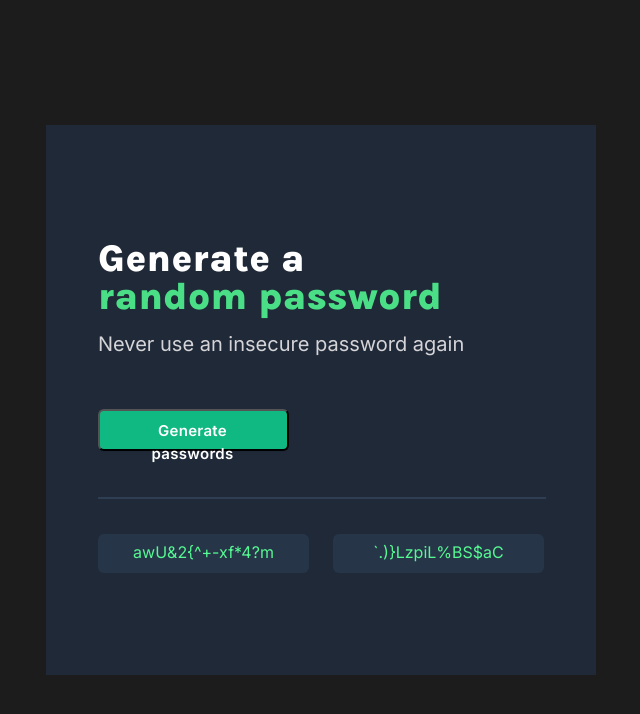
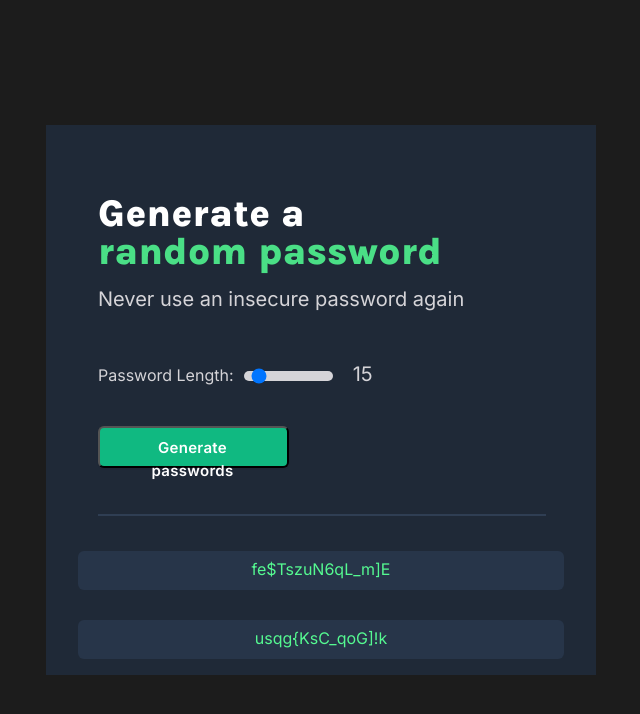
Before and after one commit to for-scrimba/password-generator, a plain HTML site: page index.html in a window 1280 px wide. Both pictures are taken after a click on the button "Generate passwords". Shown: the whole page, without its empty margins (319-959 px from the left). Drawn offline with nearby package versions, Linux system fonts and the light colour scheme.

Commit message:
add slider

```diff
--- a/config.js
+++ b/config.js
@@ -12,4 +12,6 @@ export const percents = {
   specialPercent: 0.15,
 };
 
-export const passwordLength = 15;
+export const passwordDefaults = {
+  length: 15,
+};
--- a/index.html
+++ b/index.html
@@ -25,6 +25,20 @@
           <span class="title-green">random password</span>
         </h1>
         <div class="text">Never use an insecure password again</div>
+        <form id="form">
+          <label for="password-length">Password Length:</label>
+          <input
+            type="range"
+            id="password-length"
+            min="12"
+            max="40"
+            value="15"
+            step="1"
+            aria-labelledby="password-length"
+          />
+          <span id="slider-value">15</span>
+        </form>
+
         <button id="button">Generate passwords</button>
         <div class="horizontal-line"></div>
         <ul class="passwords-wrapper">
--- a/index.js
+++ b/index.js
@@ -1,4 +1,4 @@
-import { characters, percents, passwordLength } from "./config.js";
+import { characters, percents, passwordDefaults } from "./config.js";
 
 function validatePercents(percents) {
   const total = Object.values(percents).reduce((sum, val) => sum + val, 0);
@@ -18,7 +18,14 @@ function calculateCategorySizes(length, percents) {
 }
 
 function getRandomChar(chars) {
-  return chars[Math.floor(Math.random() * chars.length)];
+  if (window.crypto && window.crypto.getRandomValues) {
+    const array = new Uint32Array(1);
+    window.crypto.getRandomValues(array);
+    return chars[array[0] % chars.length];
+  } else {
+    console.warn("Falling back to Math.random for character generation.");
+    return chars[Math.floor(Math.random() * chars.length)];
+  }
 }
 
 function randomArray(array) {
@@ -29,26 +36,20 @@ function randomArray(array) {
   return array;
 }
 
-function getPassword() {
-  const categorySizes = calculateCategorySizes(passwordLength, percents);
+function getPassword(config) {
+  const length = config?.length || passwordDefaults.length;
+  const categorySizes = calculateCategorySizes(length, percents);
 
-  // const categories = [
-  //   { chars: characters.upperCase, size: categorySizes.upperCasePercent },
-  //   { chars: characters.lowerCase, size: categorySizes.lowerCasePercent },
-  //   { chars: characters.numbers, size: categorySizes.numberPercent },
-  //   { chars: characters.specialCharacters, size: categorySizes.specialPercent },
-  // ];
-  // ==============================================================
   const categories = Object.entries(characters).map(([key, chars]) => ({
     chars,
-    size: percents[key + "Percent"],
+    size: categorySizes[key + "Percent"],
   }));
 
   let password = categories.flatMap((category) =>
     Array.from({ length: category.size }, () => getRandomChar(category.chars))
   );
 
-  while (password.length < passwordLength) {
+  while (password.length < length) {
     password.push(
       getRandomChar([
         ...characters.upperCase,
@@ -62,11 +63,19 @@ function getPassword() {
   return randomArray(password).join("");
 }
 
-function generatePassword(elements) {
-  const newPasswords = [getPassword(), getPassword()];
+function generatePassword(elements, config) {
+  const newPasswords = [getPassword(config), getPassword(config)];
   elements.passwordFields.forEach(
     (field, index) => (field.textContent = newPasswords[index])
   );
+}
+
+function updateSliderValue(lengthInput, sliderValue) {
+  sliderValue.textContent = lengthInput.value;
+}
+
+function handleSliderInput(lengthInput, sliderValue) {
+  updateSliderValue(lengthInput, sliderValue);
 }
 
 function initialize() {
@@ -76,13 +85,30 @@ function initialize() {
       document.getElementById("password-one"),
       document.getElementById("password-two"),
     ],
+    lengthInput: document.getElementById("password-length"),
+    sliderValue: document.getElementById("slider-value"),
   };
 
-  if (!elements.button || elements.passwordFields.some((field) => !field)) {
+  if (
+    !elements.button ||
+    elements.passwordFields.some((field) => !field) ||
+    !elements.lengthInput
+  ) {
     throw new Error("Some elements are missing in the DOM.");
   }
 
-  elements.button.addEventListener("click", () => generatePassword(elements));
+  updateSliderValue(elements.lengthInput, elements.sliderValue);
+
+  elements.lengthInput.addEventListener("input", () => {
+    handleSliderInput(elements.lengthInput, elements.sliderValue);
+  });
+
+  elements.button.addEventListener("click", () => {
+    const length =
+      parseInt(elements.lengthInput.value, 10) || passwordDefaults.length;
+    const config = { length };
+    generatePassword(elements, config);
+  });
 }
 
 initialize();
--- a/style.css
+++ b/style.css
@@ -35,7 +35,7 @@ body {
 .wrap {
   margin-left: 52px;
   margin-right: 52px;
-  margin-top: 115px;
+  margin-top: 70px;
 }
 
 .title {
@@ -61,8 +61,13 @@ body {
   margin-top: 10px;
 }
 
+#form {
+  margin-top: 40px;
+}
 #button {
-  margin-top: 51px;
+  /* display: block;
+  margin: 0 auto; */
+  margin-top: 40px;
   border-radius: 6px;
   padding: 9px 17px 9px 15px;
   width: 191px;
@@ -86,7 +91,9 @@ body {
 
 .passwords-wrapper {
   display: flex;
-  justify-content: space-between;
+  flex-direction: column;
+  gap: 30px;
+  align-items: center;
   list-style-type: none;
   padding: 0;
   margin: 0;
@@ -100,10 +107,44 @@ body {
 
 #password-one,
 #password-two {
-  width: 211px;
-  height: 39px;
   border-radius: 6px;
-  width: 211px;
+  width: 446px;
   height: 39px;
   background: var(--password-background-color);
+  padding-left: 20px;
+  padding-right: 20px;
 }
+
+#form {
+  display: flex;
+  align-items: baseline;
+  flex-direction: row;
+  justify-content: flex-start;
+}
+#password-length {
+  /* width: 50px; */
+  margin-left: 10px;
+  margin-right: 10px;
+  width: 20%;
+  height: 10px;
+  background: var(--gray);
+  border-radius: 25px;
+  -webkit-appearance: none;
+  -moz-appearance: none;
+}
+
+#slider::-webkit-slider-thumb,
+#slider::-moz-range-thumb {
+  width: 25px;
+  height: 25px;
+  background: var(--gray);
+  border-radius: 50%;
+  cursor: pointer;
+}
+
+#slider-value {
+  margin-left: 10px;
+  margin-right: 10px;
+  font-size: 20px;
+  margin-top: 10px;
+}
```
